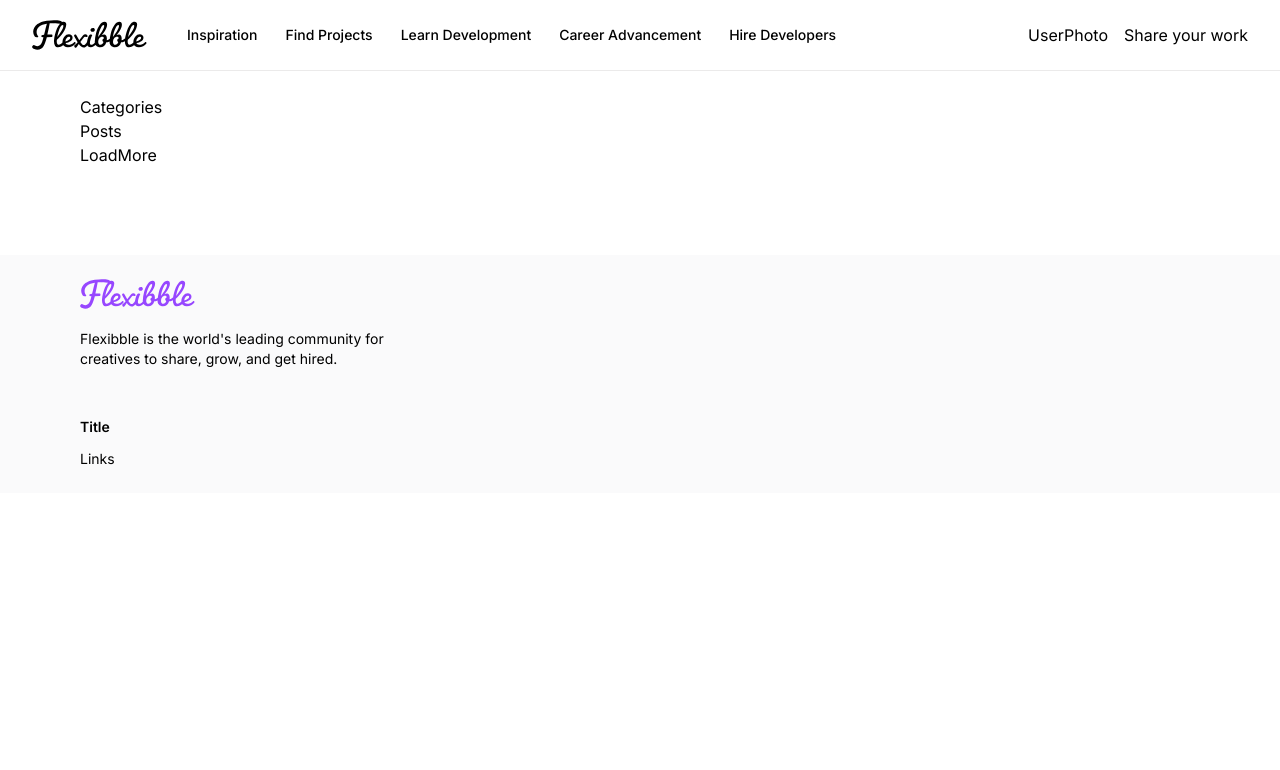
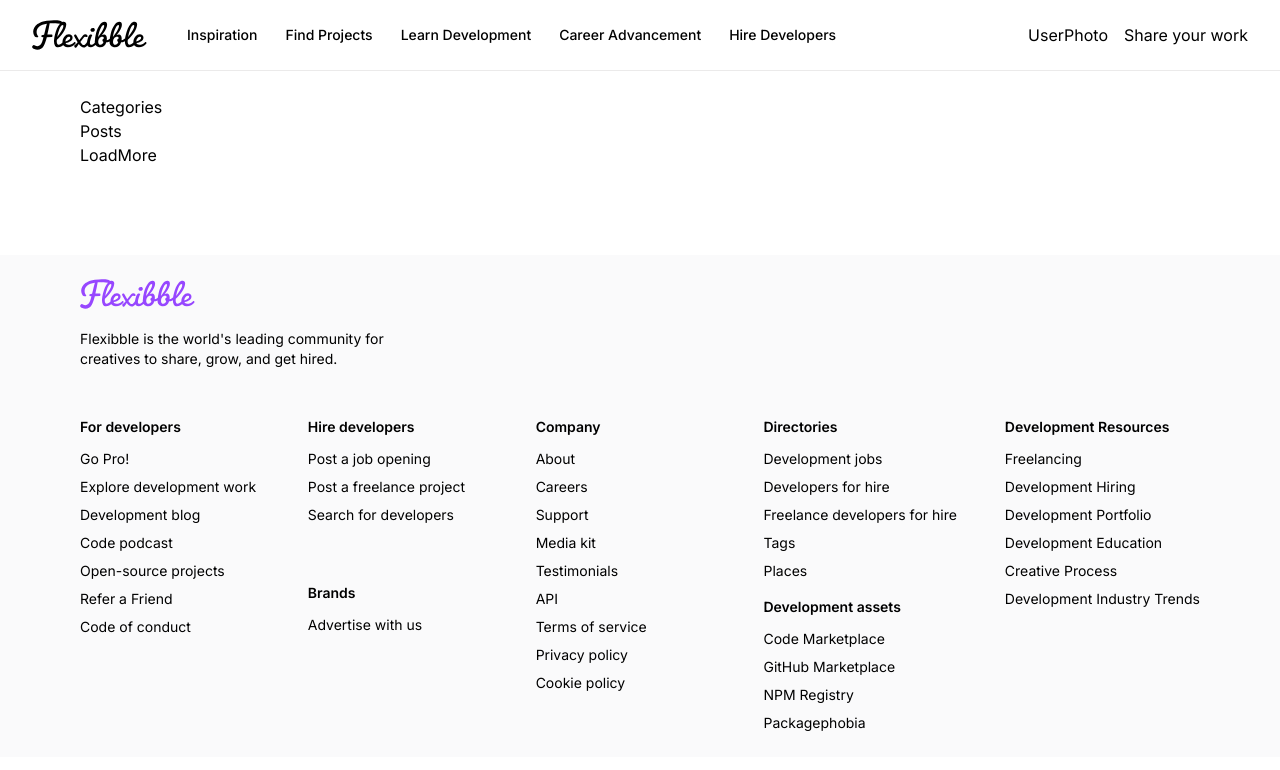
Before and after one commit to jonahunuafe/dribble-clone, a Next.js app: page / in a window 1280 px wide. Shown: the top 770 px of the page. Built offline with nearby package versions, Linux system fonts and the light colour scheme.

Commit message:
populating the footer with links

```diff
--- a/components/Footer.tsx
+++ b/components/Footer.tsx
@@ -1,11 +1,22 @@
 import React from 'react'
+import { footerLinks } from '@/constants';
 import Image from 'next/image';
+import Link from 'next/link';
 
-const FooterColumn = () => (
+type ColumnProps = {
+  title: string;
+  links: Array<string>;
+}
+
+const FooterColumn = ({ title, links }: ColumnProps) => (
   <div className='footer_column'>
-    <h4 className='font-semibold'>Title</h4>
+    <h4 className='font-semibold'>{title}</h4>
     <ul className='flex flex-col gap-2 font-normal'>
-      Links
+      {links.map((link) => (
+        <Link href='/' key={link}>
+          {link}
+        </Link>
+      ))}
     </ul>
   </div>
 )
@@ -28,7 +39,40 @@ const Footer = () => {
         </div>
 
         <div className='flex flex-wrap gap-12'>
-          <FooterColumn />
+          <FooterColumn
+            title={footerLinks[0].title}
+            links={footerLinks[0].links}
+          />
+          <div className='flex flex-1 flex-col gap-4'>
+            <FooterColumn
+              title={footerLinks[1].title}
+              links={footerLinks[1].links}
+            />
+            <FooterColumn
+              title={footerLinks[2].title}
+              links={footerLinks[2].links}
+            />
+          </div>
+
+          <FooterColumn
+            title={footerLinks[3].title}
+            links={footerLinks[3].links}
+          />
+          <div className='flex flex-1 flex-col gap-4'>
+            <FooterColumn
+              title={footerLinks[4].title}
+              links={footerLinks[4].links}
+            />
+            <FooterColumn
+              title={footerLinks[5].title}
+              links={footerLinks[5].links}
+            />
+          </div>
+
+          <FooterColumn
+            title={footerLinks[6].title}
+            links={footerLinks[6].links}
+          />
         </div>
       </div>
     </footer>
```
